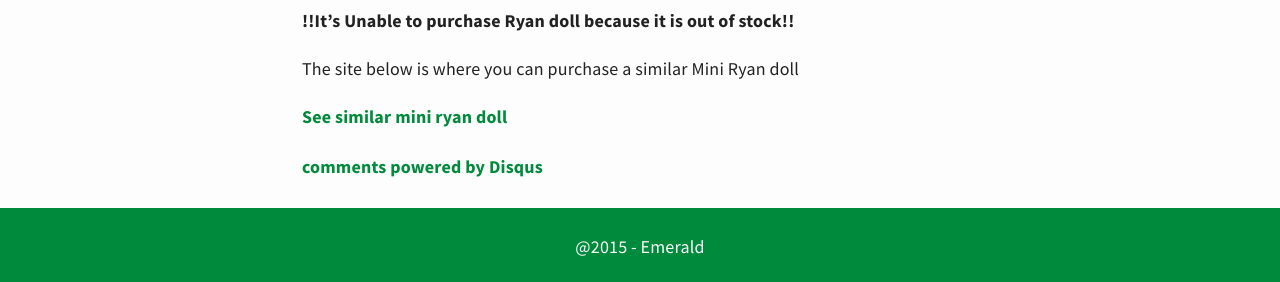
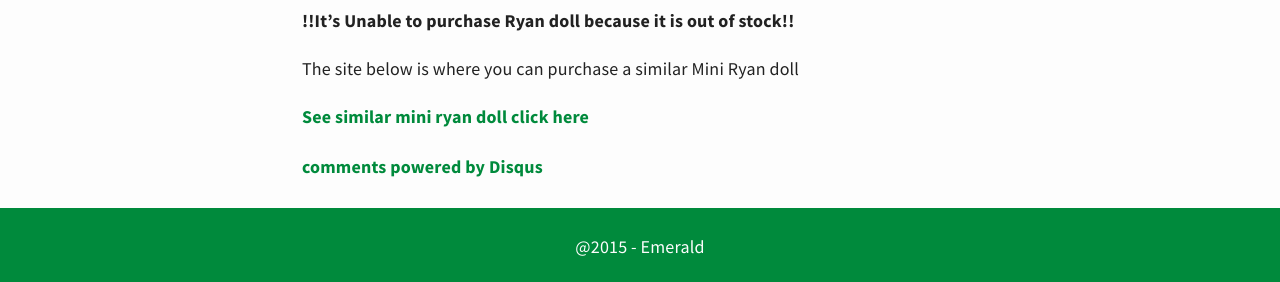
Before and after one commit to heejun-kim/ryanandme1, a Jekyll site: the page built from _posts/2019-12-14-my-ryan.md, in a window 1280 px wide and 900 px high, scrolled down 3309 px. Shown: the part 615-897 px from the top of the window. Built offline with Jekyll 4.4.1, drawn with Linux system fonts in a browser that asks for light colours; comment, search, counter and statistics services are not loaded; some of the changed text lies outside the part shown.

Commit message:
Update 2019-12-14-my-ryan.md
아마존 링크에 비틀리 추가, 제목 변경

```diff
--- a/_posts/2019-12-14-my-ryan.md
+++ b/_posts/2019-12-14-my-ryan.md
@@ -64,4 +64,4 @@
 
 The site below is where you can purchase a similar Mini Ryan doll
 
-[See similar mini ryan doll](https://www.amazon.com/KAKAO-FRIENDS-Official-KCON-Plush/dp/B07RZPD2PN/ref=cm_cr_arp_d_product_top?ie=UTF8)
+[See similar mini ryan doll click here](http://bit.ly/kakao_mini_kcon_ryan)
```
Also changed, not shown: other parts of _posts/2019-12-14-my-ryan.md (+1 -1 lines).
